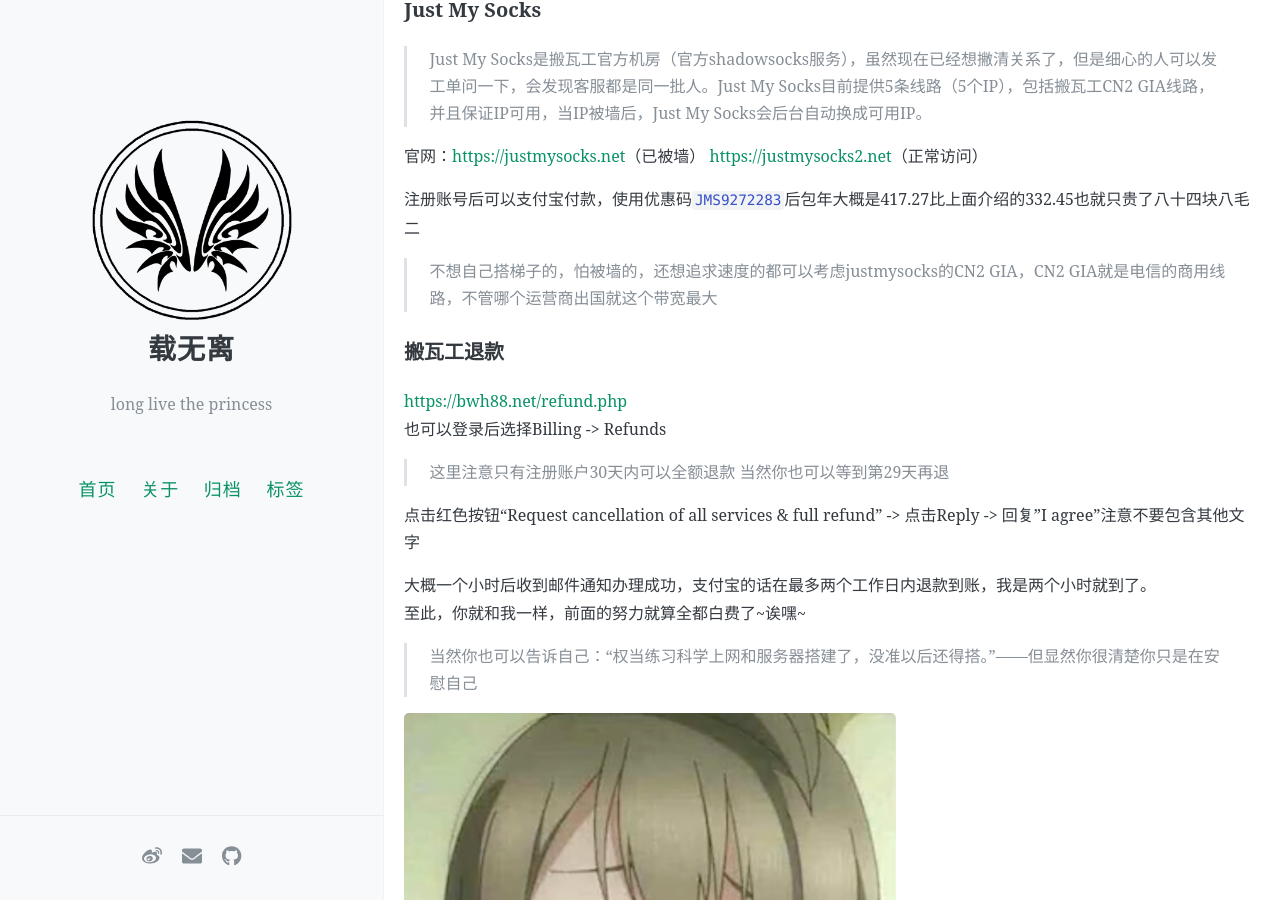
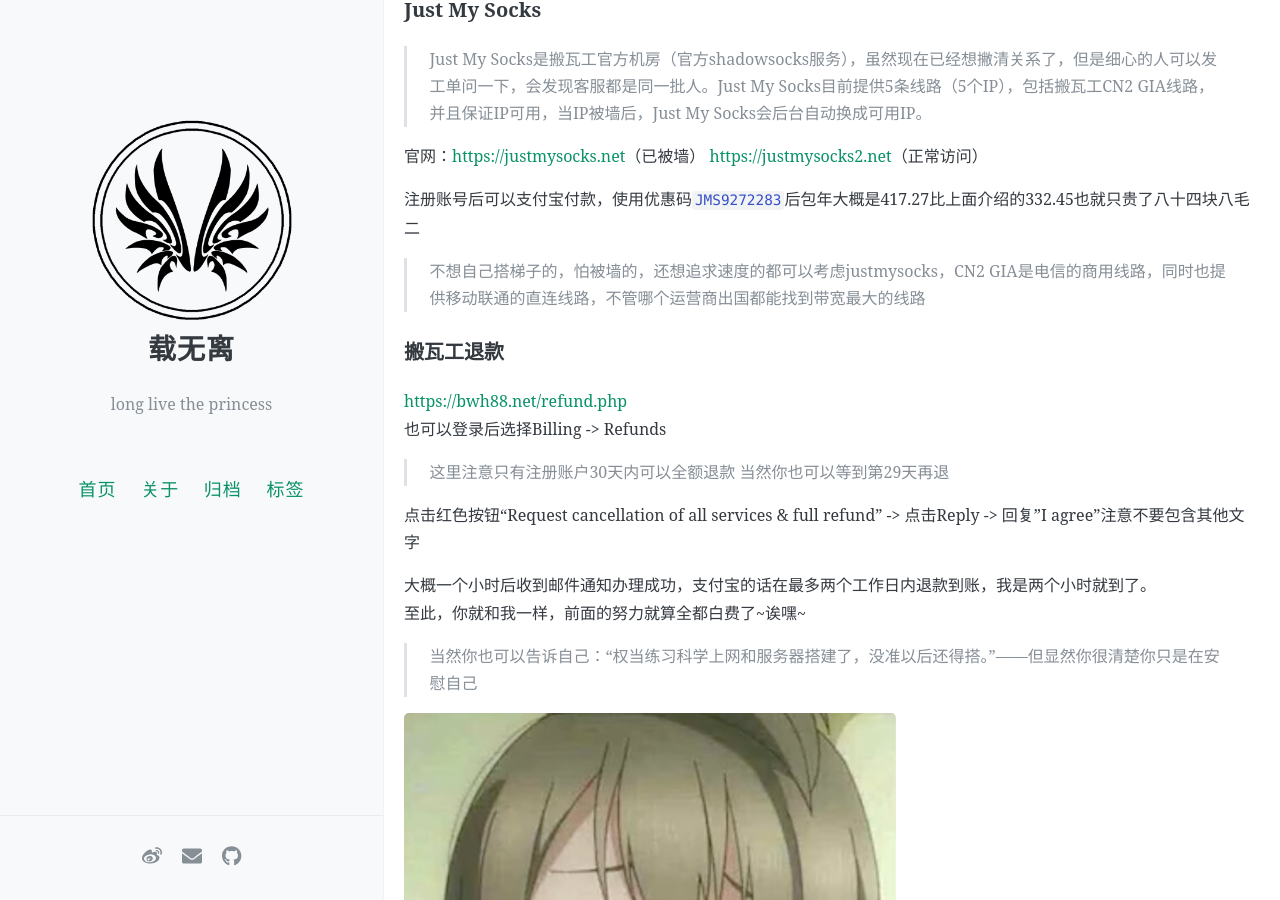
Before and after one commit to crazySyaoran/blog, a Jekyll site: the page built from _posts/2020-03-27-vpn.md, in a window 1280 px wide and 900 px high, scrolled down 4277 px. Built offline with Jekyll 4.4.1, drawn with Linux system fonts in a browser that asks for light colours; comment, search, counter and statistics services are not loaded; some of the changed text lies outside the part shown.

Commit message:
new post vpn

```diff
--- a/_posts/2020-03-27-vpn.md
+++ b/_posts/2020-03-27-vpn.md
@@ -1,6 +1,6 @@
 ---
 layout: post
-title: V2Ray搭建VPN-从入门到退款跑路
+title: V2Ray搭建VPN——从入门到退款跑路
 date: 2020-03-27
 Author: Syaoran
 tags: [note, vpn, v2ray, justmysocks]
@@ -108,7 +108,7 @@
 
 **DONE**
 测试一下速度吧
-随便找个YouTube视频右键 -> 详细统计信息
+随便找个YouTube的4K视频右键 -> 详细统计信息
 
 这是我朋友家的：
 ![XD](../post_images/richen_vpnspeed.png "XD")
@@ -131,7 +131,7 @@
 
 注册账号后可以支付宝付款，使用优惠码`JMS9272283`后包年大概是417.27比上面介绍的332.45也就只贵了八十四块八毛二
 
-> 不想自己搭梯子的，怕被墙的，还想追求速度的都可以考虑justmysocks的CN2 GIA，CN2 GIA就是电信的商用线路，不管哪个运营商出国就这个带宽最大
+> 不想自己搭梯子的，怕被墙的，还想追求速度的都可以考虑justmysocks，CN2 GIA是电信的商用线路，同时也提供移动联通的直连线路，不管哪个运营商出国都能找到带宽最大的线路
 
 ### 搬瓦工退款
 [https://bwh88.net/refund.php](https://bwh88.net/refund.php)
```
Also changed, not shown: _posts/2020-03-26-java-note-1.md (+28 -8 lines), _posts/2020-03-28-attachmentStyle.md (added, +10 -0 lines), html/AT.html (added, +10 -0 lines), post_images/AT.png (added).
